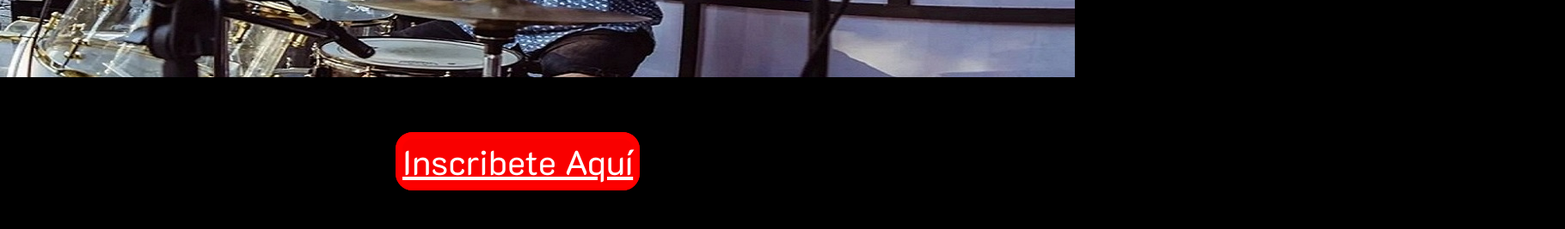
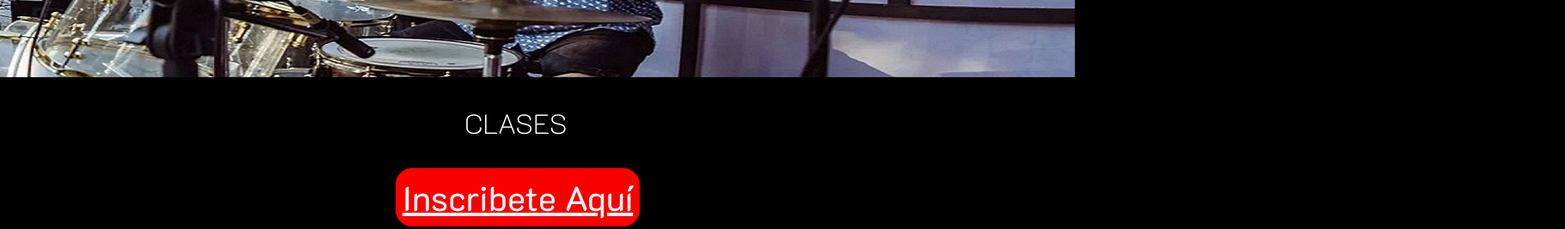
Before and after one commit to IsmaelBH/segunda-entrega-proyecto, a plain HTML site: page pages/clases.html in a window 1280 px wide. Shown: the part 253-520 px from the top of the page at 86% size, 1820 px wide, since content can reach past the window. Drawn offline with Linux system fonts and the light colour scheme; a web font is replaced by a local one.

Commit message:
agregando h1

```diff
--- a/css/styles.css
+++ b/css/styles.css
@@ -386,6 +386,12 @@ header {
     top: 340px;
 }
 
+.texto-por-clases {
+    position: relative;
+    bottom: 100px;
+    left: 540px;
+}
+
 .boton {
     background-color: rgba(255, 0, 0, 0.975);
     font-size: 40px;
@@ -629,6 +635,13 @@ header {
     position: relative;
     top: 185px;
     left: 540px;
+}
+
+h1 {
+    color: white;
+    font-family: "K2D", sans-serif;
+    font-weight: 100;
+    font-style: normal;
 }
 
 p {
--- a/pages/clases.html
+++ b/pages/clases.html
@@ -29,6 +29,7 @@
         </header>
     </section>
     <main>
+        <h1 class="texto-por-clases">CLASES</h1>
         <section>
             <div class="section-clases">
                 <a href="formulario-inscripcion.html" class="boton">Inscribete Aquí</a>
```
Also changed, not shown: index.html (+4 -3 lines), pages/bio.html (+1 -1 lines), pages/formulario-inscripcion.html (+1 -1 lines), pages/fotos.html (+1 -1 lines), pages/musica.html (+1 -1 lines), pages/videos.html (+1 -1 lines).
